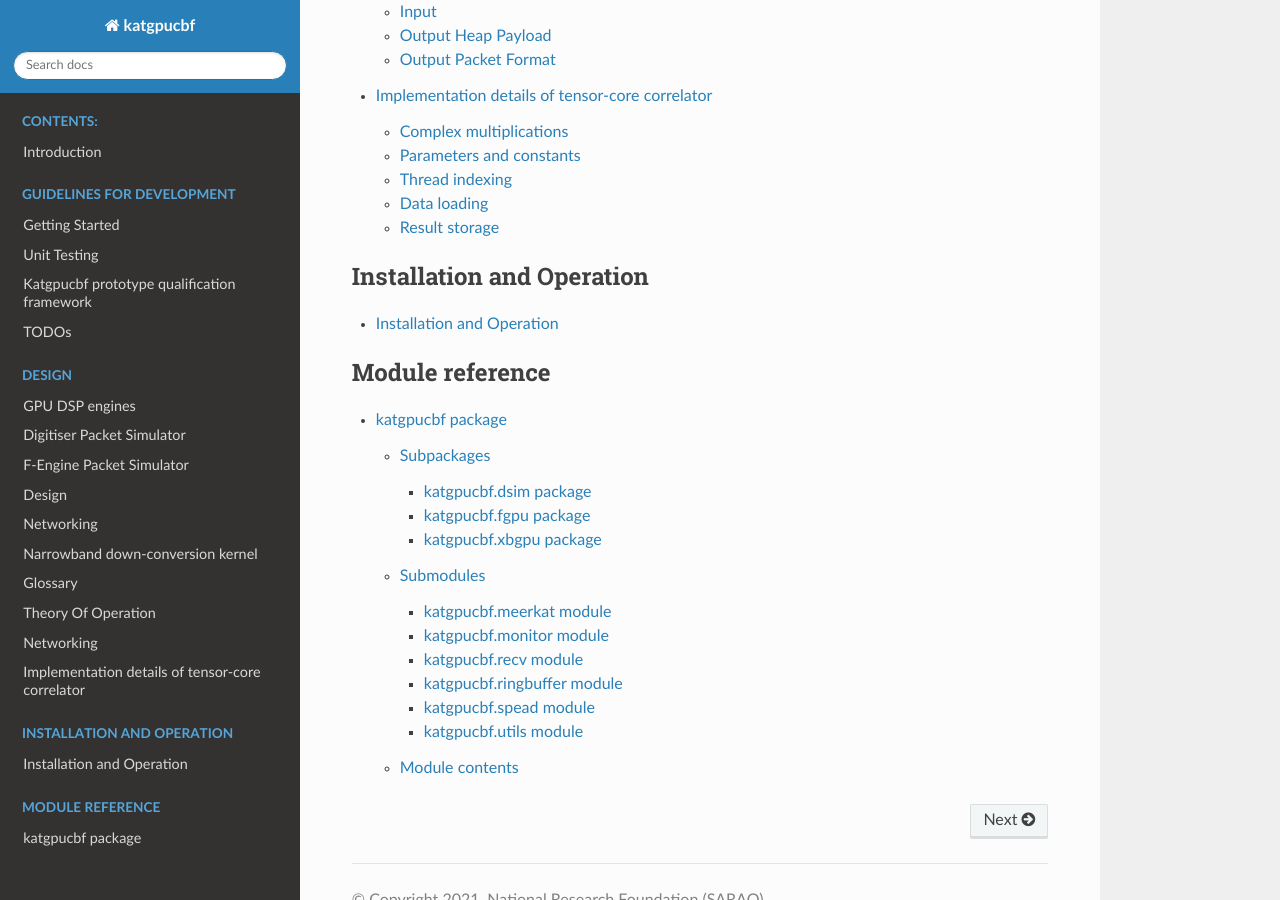
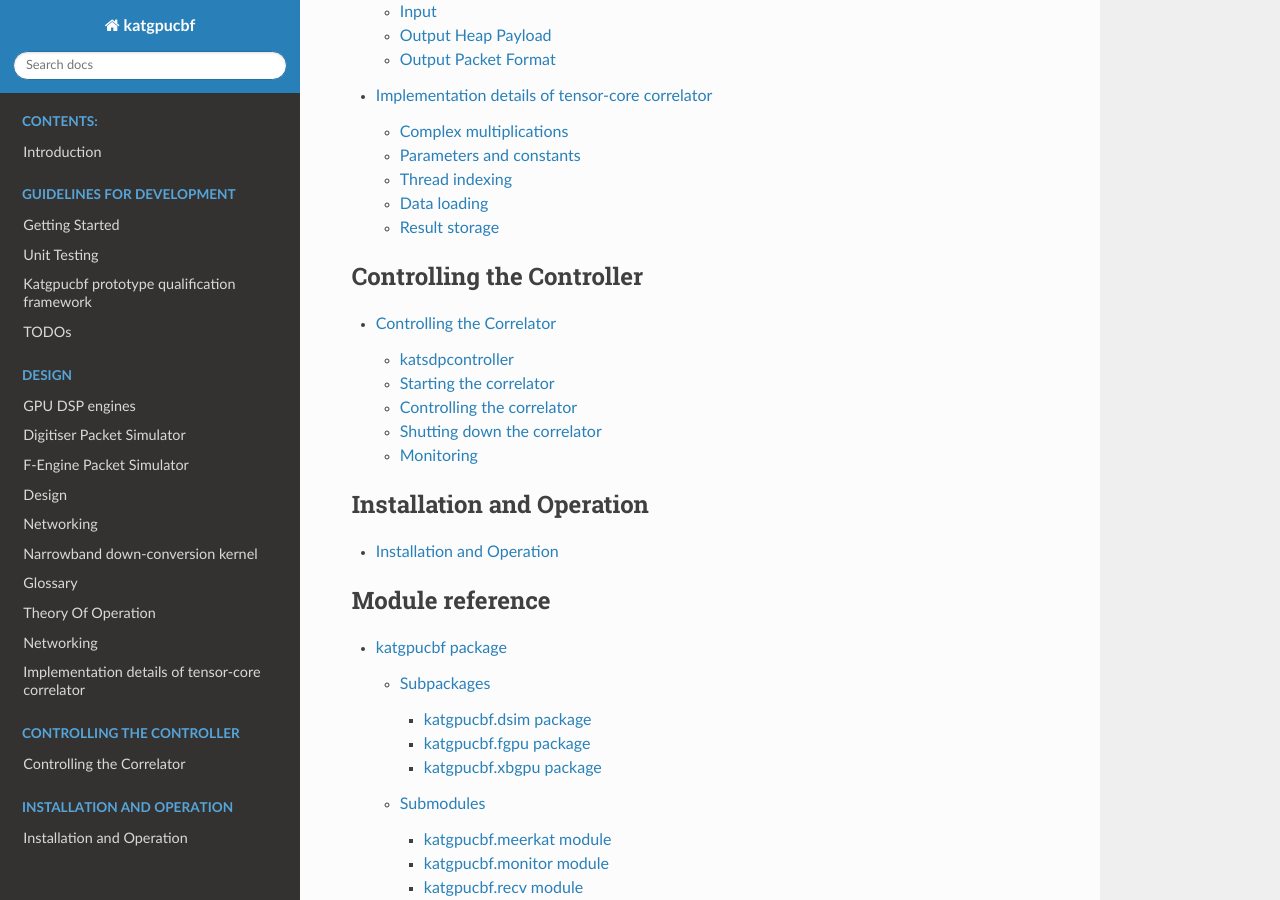
Before and after one commit to ska-sa/katgpucbf, a Sphinx documentation site: the page built from doc/index.rst, in a window 1280 px wide and 900 px high, scrolled down 1792 px. Built offline with Sphinx 7.4.7 and the Read the Docs theme 2.0.0, drawn with Linux system fonts in a browser that asks for light colours; formulas are drawn with MathJax 3; the version number could not be read and is left out; some of the changed lines change nothing that is shown.

Commit message:
Add "controlling" section

```diff
--- /dev/null
+++ b/doc/controlling.rst
@@ -0,0 +1,54 @@
+Controlling the Correlator
+==========================
+
+katsdpcontroller
+----------------
+
+.. todo::
+
+    Describe katsdpcontroller, its role, note that the module can be used
+    without it and whatever is used in its place will need to implement the
+    functionality described in this "chapter".
+
+    Important to note is that we try to make interacting with katsdpcontroller
+    as similar as possible compared to interacting with the individual engines,
+    for ease of understanding.
+
+
+Starting the correlator
+-----------------------
+
+.. todo::
+
+    Describe how a correlator should be started. Master controller figures out
+    based on a set of input parameters, how to invoke a few instances of
+    katgpucbf as dsim, fgpu or xbgpu.
+
+
+Controlling the correlator
+--------------------------
+
+.. todo::
+
+    Describe how the correlator is controlled. This will mostly be delays and
+    gains. Product controller passes almost identical requests on to relevant
+    instances of katgpucbf.
+
+
+Shutting down the correlator
+----------------------------
+
+.. todo::
+
+    Describe how to shut the correlator down. Product or master controller pass
+    pass requests on to individual running instances.
+
+Monitoring
+----------
+
+.. todo::
+
+    - Describe KATCP sensors.
+    - Describe Prometheus monitoring capabilities.
+    - Probably also a good idea to mention the general logic distinguishing
+      between what goes to katcp and what to prometheus.
--- a/doc/index.rst
+++ b/doc/index.rst
@@ -40,6 +40,8 @@
    :maxdepth: 2
    :caption: Controlling the Controller
 
+   controlling
+
 .. toctree::
    :maxdepth: 2
    :caption: Installation and Operation
```
